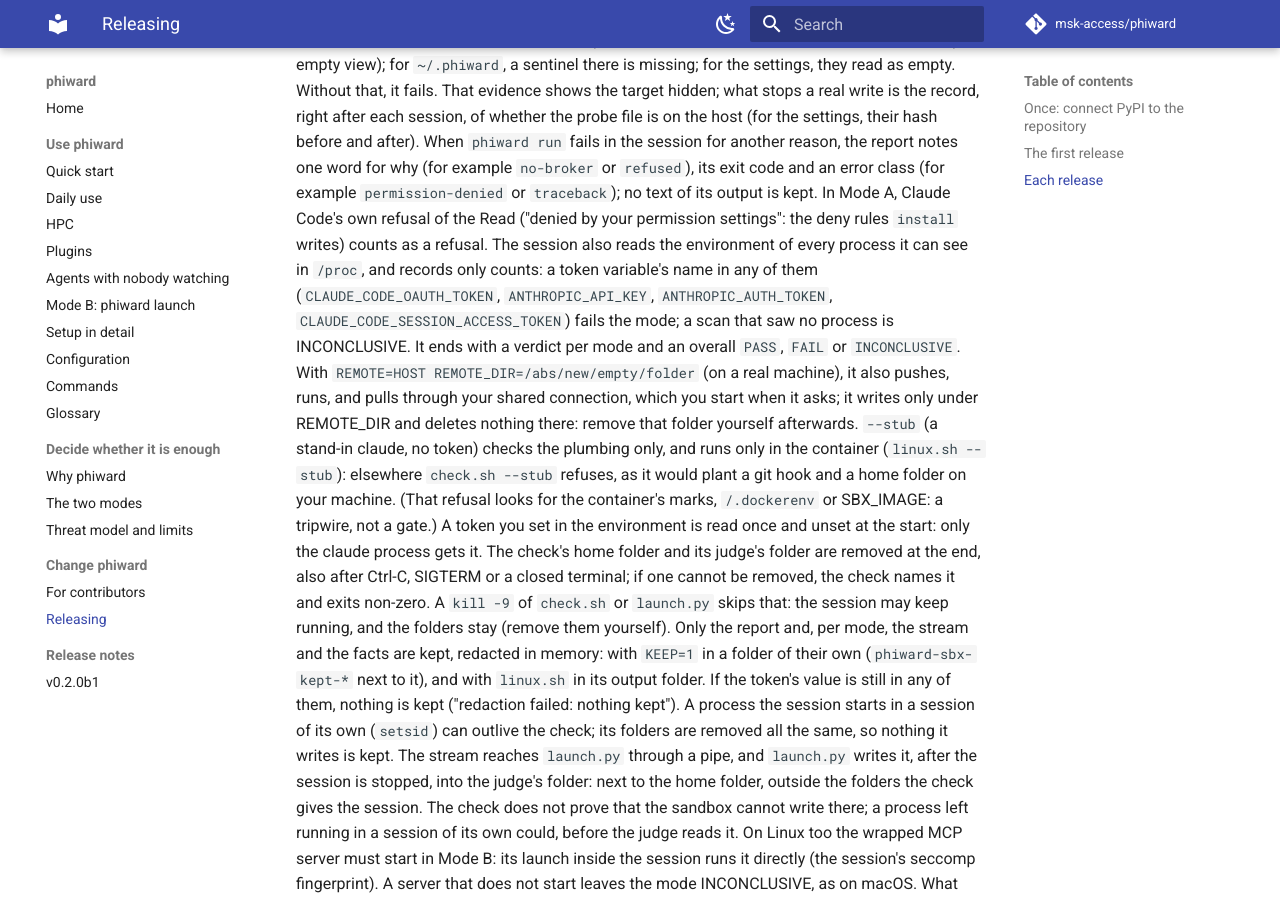
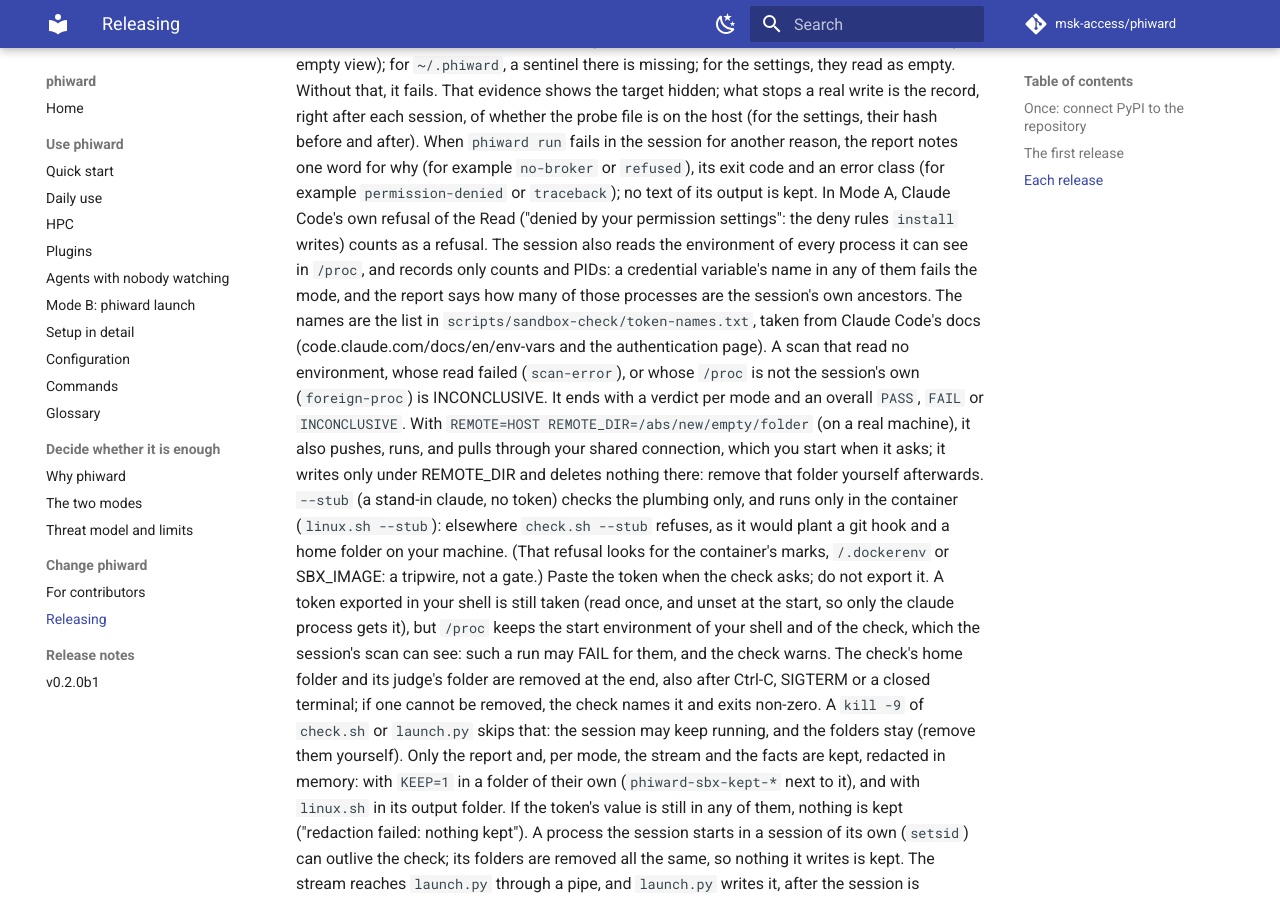
Before and after one commit to msk-access/phiward, an MkDocs documentation site: the page built from docs/releasing.md, in a window 1280 px wide and 900 px high, scrolled down 2227 px. Built offline with MkDocs 1.6.1 and Material for MkDocs 9.7.7, drawn with Linux system fonts in a browser that asks for light colours; comment, search, counter and statistics services are not loaded; the version menu is left out.

Commit message:
fix(sandbox-check): the environ scan needs a read, reports read errors and ancestors, and reads one name list
From the review of 065fbcf..34f82f3.

1. PASS needs at least one environ read (readable >= 1): the session's own
   parent shell is always readable, so a scan that read nothing (every
   read refused, a process gone, tr not starting) is INCONCLUSIVE.
2. A failed step of the read is scan-error=1, INCONCLUSIVE, never "no
   name": grep exiting other than 0 or 1, or no usable name list. A name
   found is FAIL all the same.
3. The scan line counts how many of the K processes are the session's own
   ancestors (a PPid walk from the probe's shell, PIDs only), and the FAIL
   line says "K processes, A of them the session's own ancestors (PIDs)".
   /proc keeps a process's start environment, so a token exported in the
   operator's shell stays visible in that shell and in check.sh. The docs
   and check.sh's header now say to paste the token when asked, never to
   export it; check.sh prints a note when the token came from the
   environment that the run may FAIL for those shells; launch.py's "no
   token" message no longer suggests setting the variable.
4. The names are one list, scripts/sandbox-check/token-names.txt, copied
   beside probes.sh: the credential variables in Claude Code's docs
   (code.claude.com/docs/en/env-vars and the authentication page, read
   2026-11-21): ANTHROPIC_API_KEY, ANTHROPIC_AUTH_TOKEN,
   ANTHROPIC_AWS_API_KEY, ANTHROPIC_FOUNDRY_API_KEY,
   ANTHROPIC_FOUNDRY_AUTH_TOKEN, AWS_BEARER_TOKEN_BEDROCK,
   AWS_SECRET_ACCESS_KEY, AWS_SESSION_TOKEN,
   CLAUDE_CODE_CLIENT_KEY_PASSPHRASE, CLAUDE_CODE_MESSAGING_TOKEN,
   CLAUDE_CODE_OAUTH_REFRESH_TOKEN, CLAUDE_CODE_OAUTH_TOKEN,
   MCP_CLIENT_SECRET. CLAUDE_CODE_SESSION_ACCESS_TOKEN is dropped: those
   pages do not name it. releasing.md names the list and its source.

Also: the read's open error goes to /dev/null (a refused read printed
"Permission denied" into the session's output); the environ is held in the
shell's memory only, never written; releasing.md names foreign-proc and
scan-error. The stub plumbing expects the new FAIL-line wording.

```diff
--- a/docs/releasing.md
+++ b/docs/releasing.md
@@ -89,10 +89,12 @@ Then push `main`, `develop` and the tag.
    example `permission-denied` or `traceback`); no text of its output is kept. In Mode A, Claude
    Code's own refusal of the Read ("denied by your permission settings": the deny rules
    `install` writes) counts as a refusal. The session also reads the environment of every
-   process it can see in `/proc`, and records only counts: a token variable's name in any of
-   them (`CLAUDE_CODE_OAUTH_TOKEN`, `ANTHROPIC_API_KEY`, `ANTHROPIC_AUTH_TOKEN`,
-   `CLAUDE_CODE_SESSION_ACCESS_TOKEN`) fails the mode; a scan that saw no process is
-   INCONCLUSIVE.
+   process it can see in `/proc`, and records only counts and PIDs: a credential variable's
+   name in any of them fails the mode, and the report says how many of those processes are the
+   session's own ancestors. The names are the list in `scripts/sandbox-check/token-names.txt`,
+   taken from Claude Code's docs (code.claude.com/docs/en/env-vars and the authentication
+   page). A scan that read no environment, whose read failed (`scan-error`), or whose `/proc`
+   is not the session's own (`foreign-proc`) is INCONCLUSIVE.
    It ends with a verdict per mode and an overall `PASS`, `FAIL` or `INCONCLUSIVE`.
    With `REMOTE=HOST REMOTE_DIR=/abs/new/empty/folder` (on a real machine), it also pushes,
    runs, and pulls through your shared connection, which you start when it asks; it writes only
@@ -101,8 +103,10 @@ Then push `main`, `develop` and the tag.
    container (`linux.sh --stub`): elsewhere `check.sh --stub` refuses, as it would plant a git
    hook and a home folder on your machine. (That refusal looks for the container's marks,
    `/.dockerenv` or SBX_IMAGE: a tripwire, not a gate.)
-   A token you set in the environment is read once and unset at the start: only the claude
-   process gets it. The check's home folder and its judge's folder are removed at the end, also
+   Paste the token when the check asks; do not export it. A token exported in your shell is
+   still taken (read once, and unset at the start, so only the claude process gets it), but
+   `/proc` keeps the start environment of your shell and of the check, which the session's scan
+   can see: such a run may FAIL for them, and the check warns. The check's home folder and its judge's folder are removed at the end, also
    after Ctrl-C, SIGTERM or a closed terminal; if one cannot be removed, the check names it and
    exits non-zero. A `kill -9` of `check.sh` or `launch.py` skips that: the session may keep
    running, and the folders stay (remove them yourself). Only the report and, per mode, the
```
Also changed, not shown: 6 other files.
